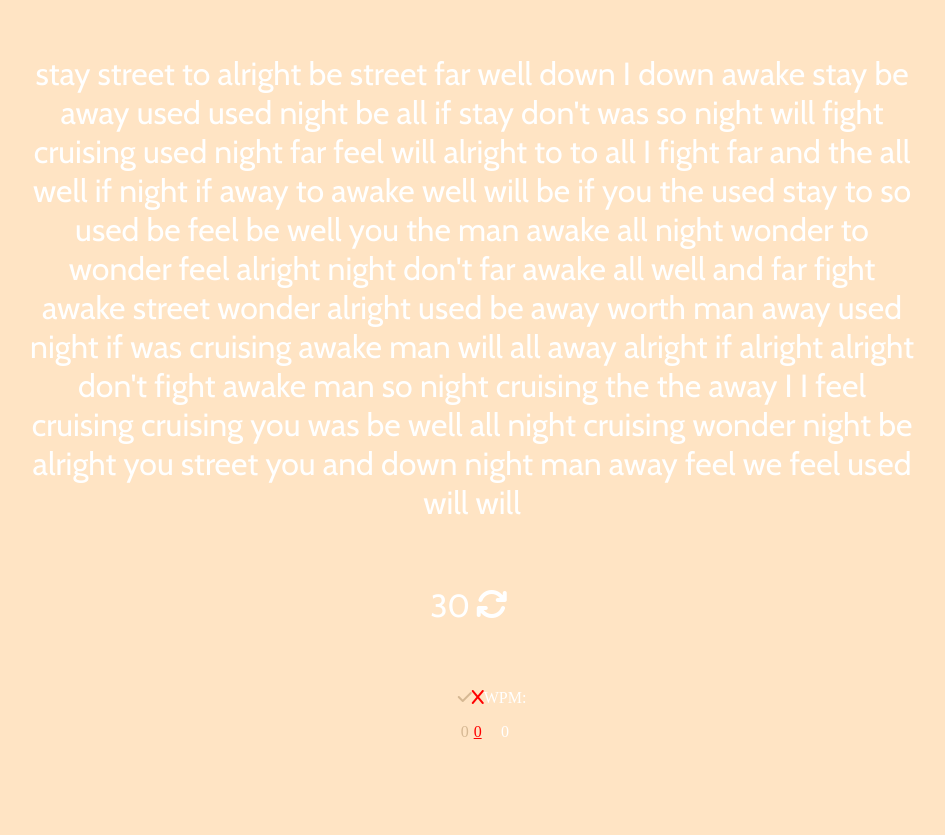
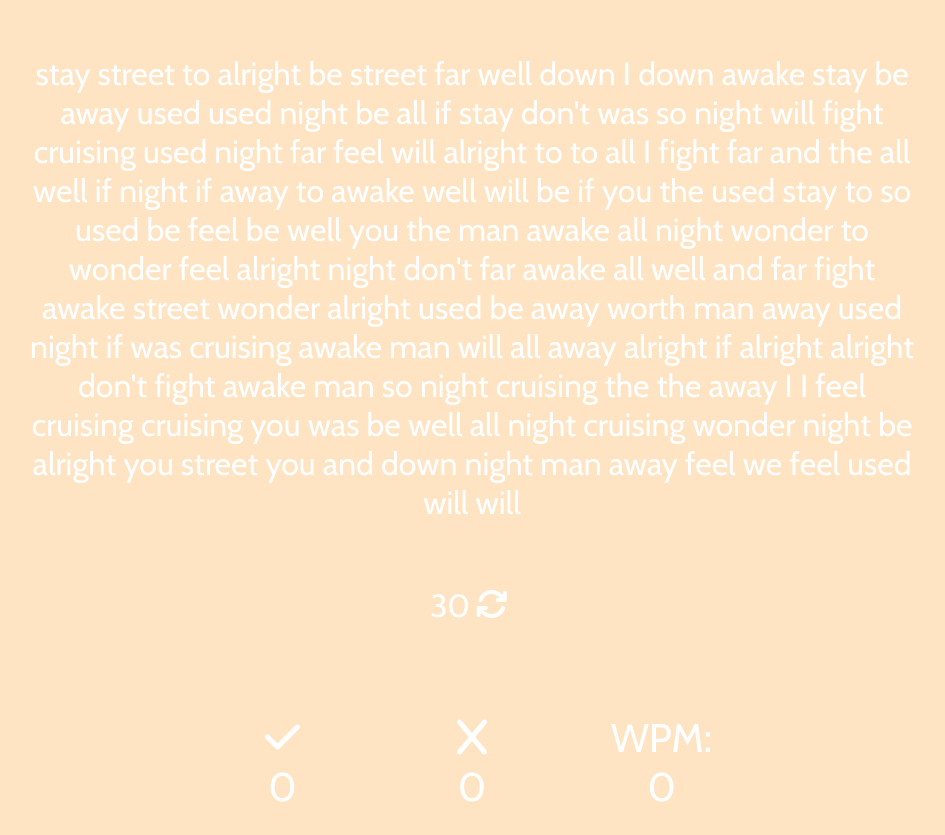
Before and after one commit to Code-Institute-Submissions/KevJohBer-Sweetkeebz-Type-Test_NovResub, a plain HTML site: page index.html in a window 1280 px wide. Shown: the part 146-981 px from the top of the page, without its empty margins (168-1113 px from the left). Before the commit the page ends 911 px from the top, so only its background shows below. Drawn offline with nearby package versions, Linux system fonts and the light colour scheme; a web font is replaced by a local one.

Commit message:
add style to result counters

```diff
--- a/assets/css/style.css
+++ b/assets/css/style.css
@@ -90,10 +90,23 @@ input {
     color: white;
 }
 
-#result-area {
-}
-
 ul {
     display: flex;
     list-style: none;
+    align-items: space-between;
+    padding: 0;
+    width: 50%;
+    justify-content: center;
 }
+
+#result-area li{
+    width: 30%;
+    color: white;
+    font-size: 2.5rem;
+    font-family: 'cabin', sans-serif;
+    text-decoration: none;
+}
+
+li p {
+    margin-bottom: 0;
+}
--- a/assets/java/script.js
+++ b/assets/java/script.js
@@ -78,7 +78,7 @@ function initTyping() {
     characters.forEach(span => span.classList.remove('active'))
     characters[charIndex].classList.add('active')
 
-    wpm = Math.round((((charIndex - mistakes) / 5) / (maxTime - timeLeft)) * 30)
+    wpm = Math.round((((charIndex - mistakes) / 5) / (maxTime - timeLeft)) * 60)
     wpmTag.innerText = wpm
 }
 
```
